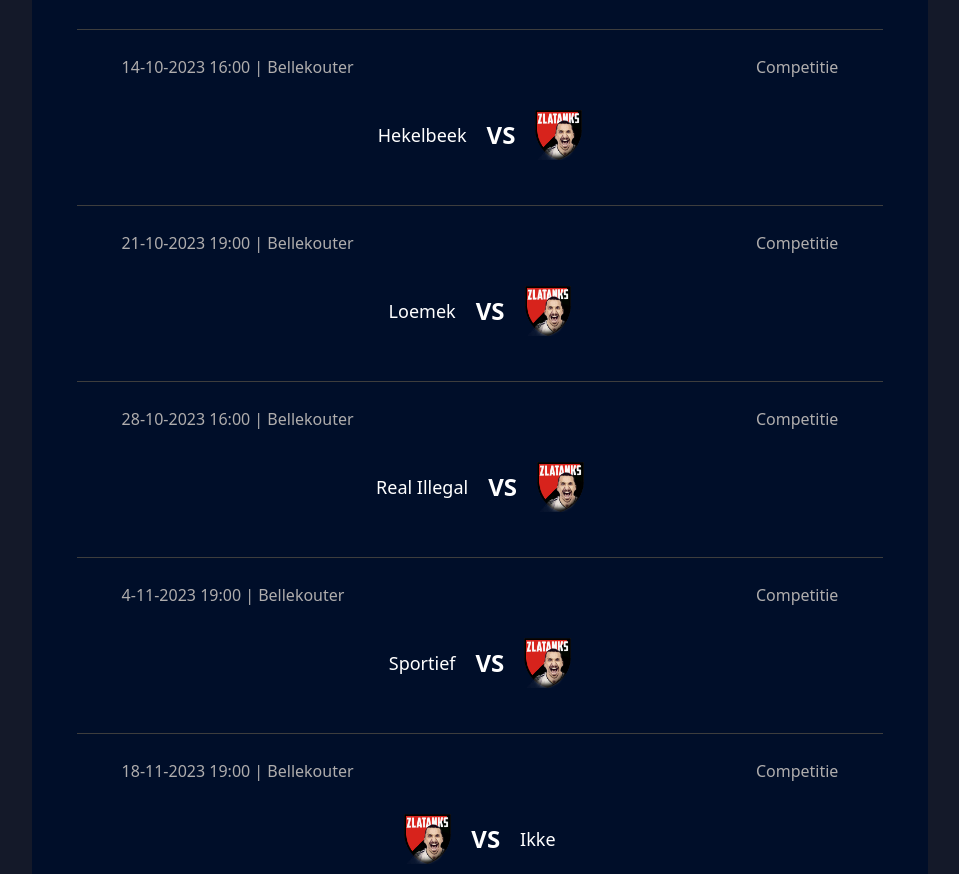
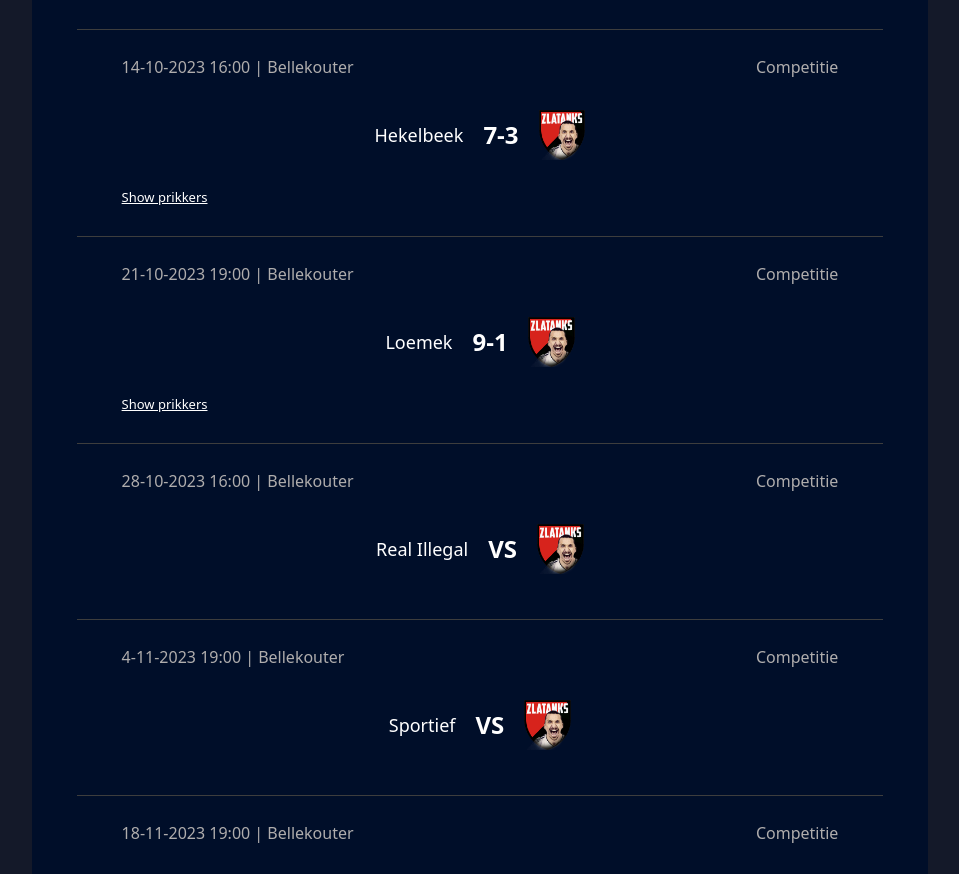
Before and after one commit to WoutDM/zlatanks, a React (Create React App) app: page /Kalender in a window 1280 px wide. Shown: the part 968-1842 px from the top of the page, without its empty margins (160-1119 px from the left). Built offline with nearby package versions, Linux system fonts and the light colour scheme.

Commit message:
fix: merge conflict

```diff
--- a/src/data/matches.js
+++ b/src/data/matches.js
@@ -46,26 +46,33 @@ let matches = {
       'date': '7-10-2023',
       'houre': '20:00',
       'result': '1-5',
-      'scorers': [{'name': 'Brikke Van de Velde', 'amount':2},
-{'name': 'Wout Wartel', 'amount':2},
-{'name': 'Senne De Backer', 'amount':1},
-],
+
+      'scorers': [
+        {'name': 'Brikke Van de Velde', 'amount':2},
+        {'name': 'Wout Wartel', 'amount':2},
+        {'name': 'Senne De Backer', 'amount':1},
+      ],
     },
     {
       'opponent': 'Hekelbeek',
       'home': false,
       'date': '14-10-2023',
       'houre': '16:00',
-      'result': null,
-      'scorers': null,
+      'result': '7-3',
+      'scorers': [
+        {'name': 'Senne De Backer', 'amount': 2},
+        {'name': 'Thibault Lowie', 'amount': 1},
+      ],
     },
     {
       'opponent': 'Loemek',
       'home': false,
       'date': '21-10-2023',
       'houre': '19:00',
-      'result': null,
-      'scorers': null,
+      'result': '9-1',
+      'scorers': [
+        {'name': 'Thibault Lowie', 'amount': 1},
+      ],
     },
     {
       'opponent': 'Real Illegal',
--- a/src/pages/homepage/Index.css
+++ b/src/pages/homepage/Index.css
@@ -29,7 +29,7 @@
 }
 
 #main_content_img {
-  width: 70%;
+  width: 80%;
   height: auto;
   border-radius: 15px 15px 0 0;
 }
--- a/src/pages/homepage/Index.jsx
+++ b/src/pages/homepage/Index.jsx
@@ -3,6 +3,7 @@ import matches from '../../data/matches';
 import FixtureComponent from '../homepage/components/fixture_component/FixtureComponent';
 import React, { useState } from 'react';
 import transfer_LanderAndro from '../../images/Transfer_LanderAndro2.png';
+import newKits from '../../images/newKits.svg';
 
 export default function Index() {
 
@@ -60,7 +61,7 @@ export default function Index() {
   return (
     <div id='Index_body'>
       <div id='main_content'>
-        <img id='main_content_img' src={transfer_LanderAndro} alt="transfer_LanderAndro"/>
+        <img id='main_content_img' src={newKits} alt="transfer_LanderAndro"/>
         {/* <h1><span id='word_highlight'>Welkom</span> op de officiële Zlatanks website!</h1>
         <p>
           Toekomstige mededelingen, nieuws en transfers zullen
```
Also changed, not shown: 1 other file (tests, documents, lock files or other folders).
